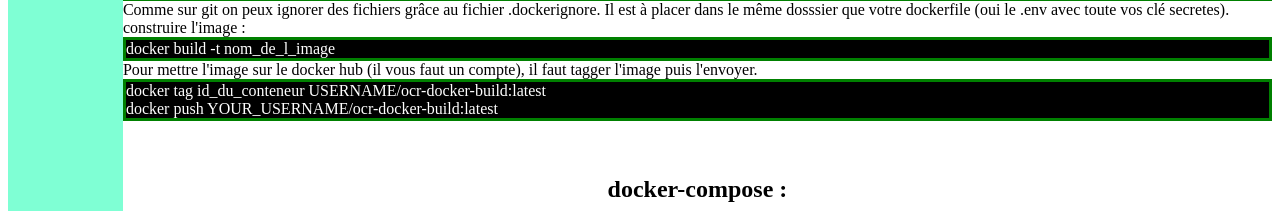
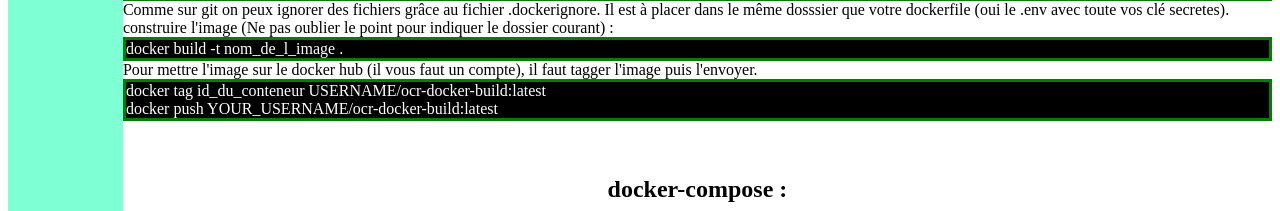
Before and after one commit to barrmath/web_pingouin, a Flask app: page /docker/ in a window 1280 px wide. Shown: the part 1346-1557 px from the top of the page. Run offline with Flask 3, Linux system fonts and the light colour scheme.

Commit message:
encore oublier le pooint en voulant faire un docker built, rajouter ne pas oublier le point dans aide memoire

```diff
--- a/pingouin_app/templates/aide_memoire/aide_memoire_docker.html
+++ b/pingouin_app/templates/aide_memoire/aide_memoire_docker.html
@@ -81,9 +81,9 @@
         CMD npm run start<br>
     </div>
     Comme sur git on peux ignorer des fichiers grâce au fichier .dockerignore. Il est  à placer dans le même dosssier que votre dockerfile (oui le .env avec toute vos clé secretes).<br>
-    construire l'image :<br>
+    construire l'image (Ne pas oublier le point pour indiquer le dossier courant) :<br>
     <div class="code">
-        docker build -t nom_de_l_image
+        docker build -t nom_de_l_image .
     </div>
     Pour mettre l'image sur le docker hub (il vous faut un compte), il faut tagger l'image puis l'envoyer.
     <div class="code">
```
